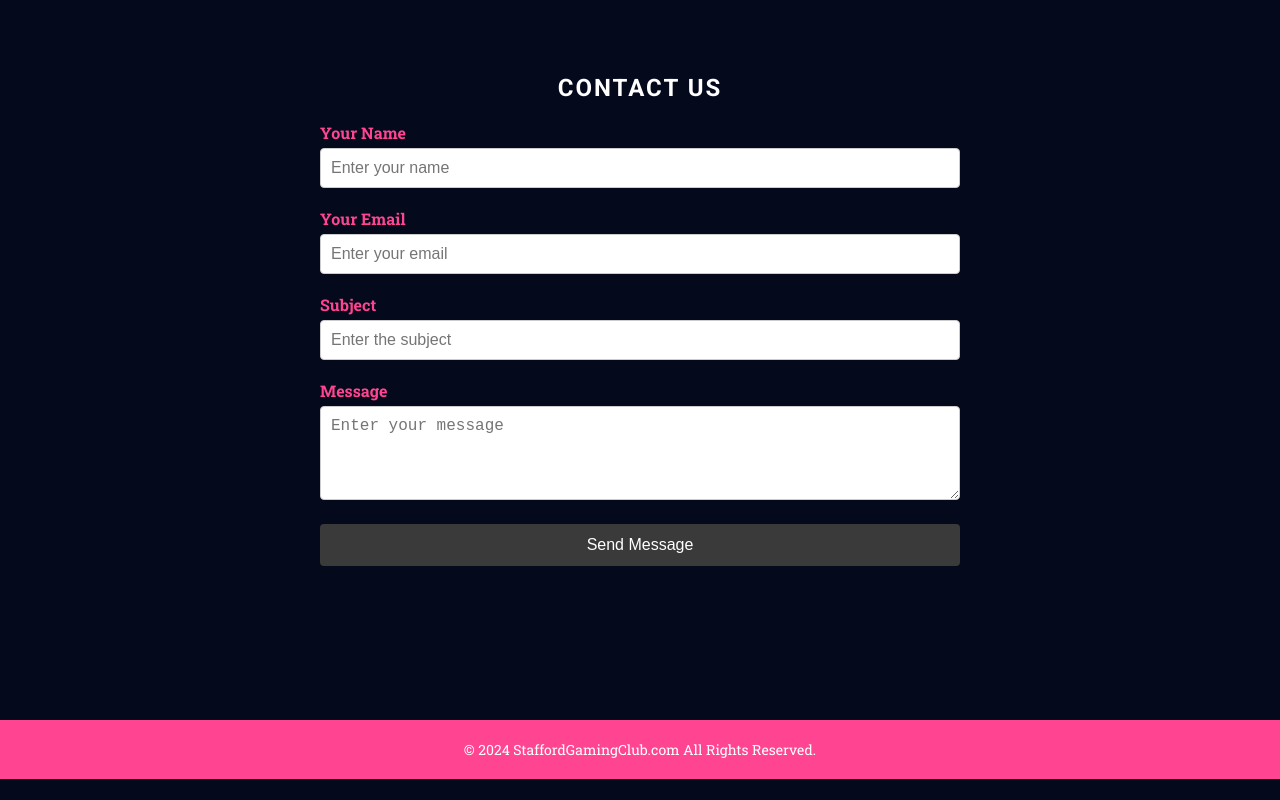
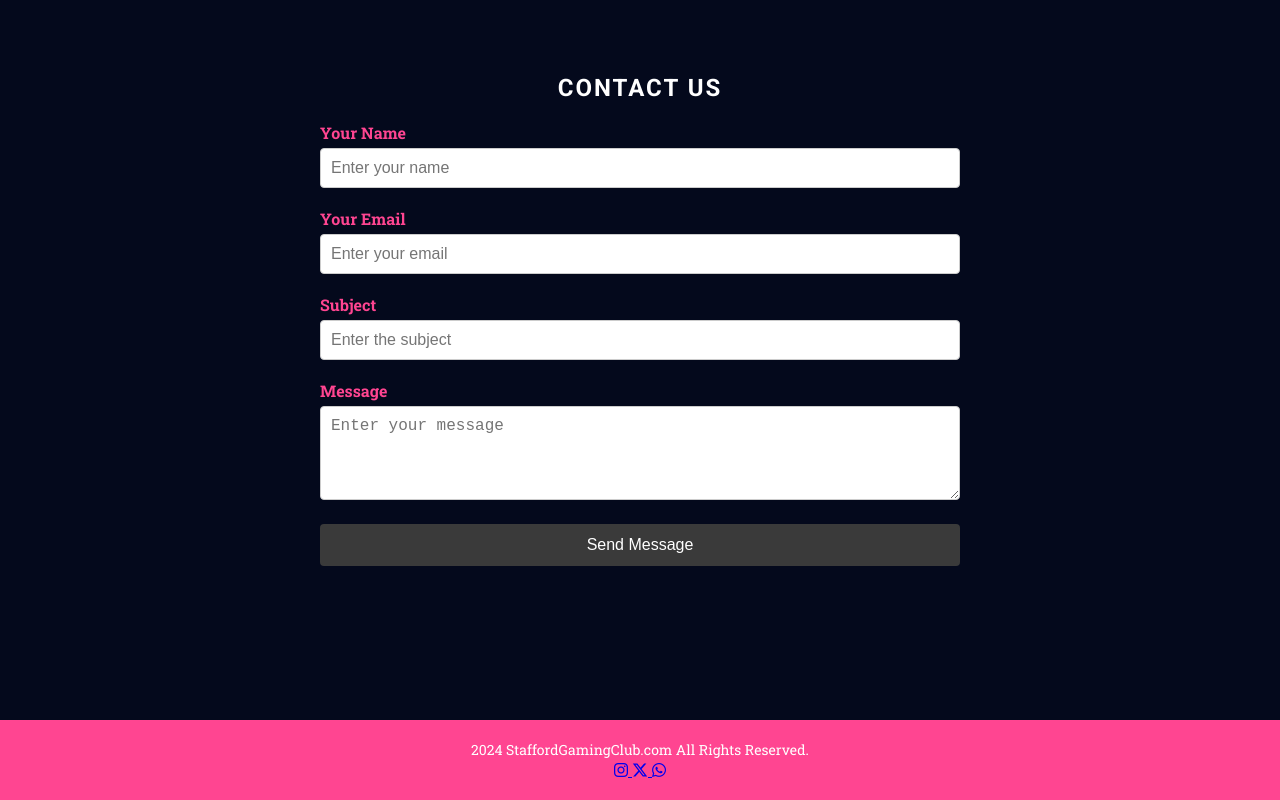
Before and after one commit to ZakaryReece-lab/GAMINGclub, a plain HTML site: page index.html in a window 1280 px wide. Shown: the part 2519-3319 px from the top of the page. Before the commit the page ends 3298 px from the top, so only its background shows below. Drawn offline with Linux system fonts and the light colour scheme; a small style sheet from the web is missing.

Commit message:
Remove the old footer section and add in a new one which has icons on the footer bar as well as some text.

```diff
--- a/index.html
+++ b/index.html
@@ -289,21 +289,65 @@ This enhances accessibility for users and improves SEO by making the language ex
             </div>
         </section>
 
-            <footer>
+
+        <!-- Footer Section -->
+        <footer class="footer">
                 <!--
-                The footer typically contains site-wide information such as copyright notices, links to terms of service, or contact information.
+                The footer element is used for content that typically appears at the bottom of the page,
+                such as contact information, social media links, and copyright notices.
                 -->
 
+                <!-- Footer content for text -->
                 <div class="footer-content">
+                    <p>2024 StaffordGamingClub.com All Rights Reserved.</p>
                     <!--
-                    A container for footer content, making it easier to style and manage the layout.
+                    The footer content includes a paragraph with the site's copyright information.
+                    The &copy; entity is used to insert the copyright symbol, and the rest of the text provides legal information about the site.
                     -->
-                    <p>&copy; 2024 StaffordGamingClub.com All Rights Reserved.</p>
+                </div>
+
+                <!-- Social icons container -->
+                <div class="social-icons">
                     <!--
-                    A copyright notice that legally protects the content and indicates ownership of the site.
+                    The social-icons div groups all the social media links together.
+                    Flexbox will be used to align these icons and space them apart in the CSS.
+                    -->
+
+                    <!-- Instagram icon link -->
+                    <a href="https://www.instagram.com" target="_blank" class="social-icon">
+                        <i class="fa-brands fa-instagram"></i>
+                    </a>
+                    <!--
+                    This anchor tag links to the Instagram page.
+                    The Font Awesome class 'fab fa-instagram' is used to display the Instagram icon.
+                    The target="_blank" attribute ensures the link opens in a new tab.
+                    -->
+
+                    <!-- X (Twitter) icon link -->
+                    <a href="https://www.twitter.com" target="_blank" class="social-icon">
+                        <i class="fa-brands fa-x-twitter"></i>
+                    </a>
+                    <!--
+                    This anchor tag links to the X (formerly Twitter) page.
+                    The Font Awesome class 'fab fa-twitter' is used to display the X icon.
+                    The target="_blank" attribute opens the link in a new tab.
+                    -->
+
+                    <!-- WhatsApp icon link -->
+                    <a href="https://www.whatsapp.com" target="_blank" class="social-icon">
+                        <i class="fa-brands fa-whatsapp"></i>
+                    </a>
+                    <!--
+                    This anchor tag links to the WhatsApp page.
+                    The Font Awesome class 'fab fa-whatsapp' is used to display the WhatsApp icon.
+                    The target="_blank" attribute opens the link in a new tab.
                     -->
                 </div>
             </footer>
+
+        </body>
+        </html>
+
     </main>
 
     <script src="https://kit.fontawesome.com/950acdf4f6.js" crossorigin="anonymous"></script>
```
